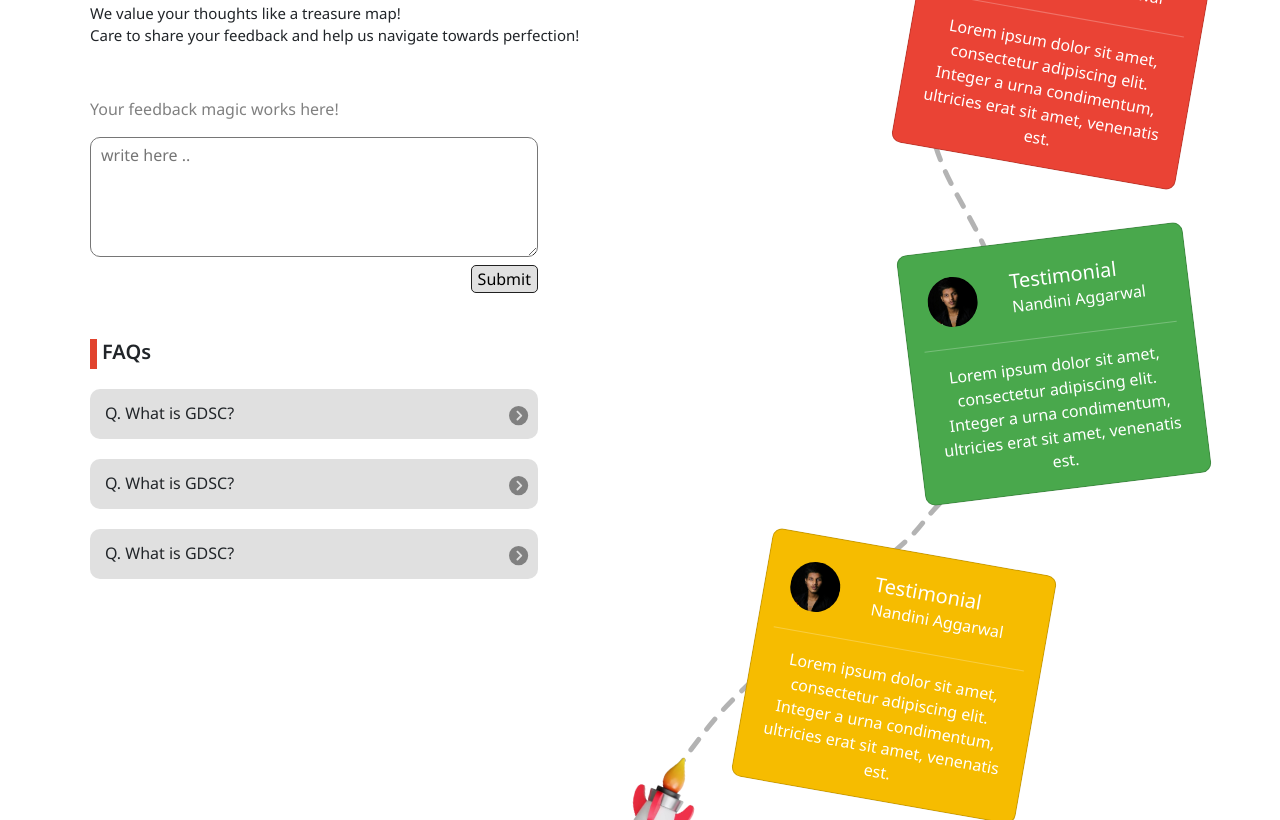
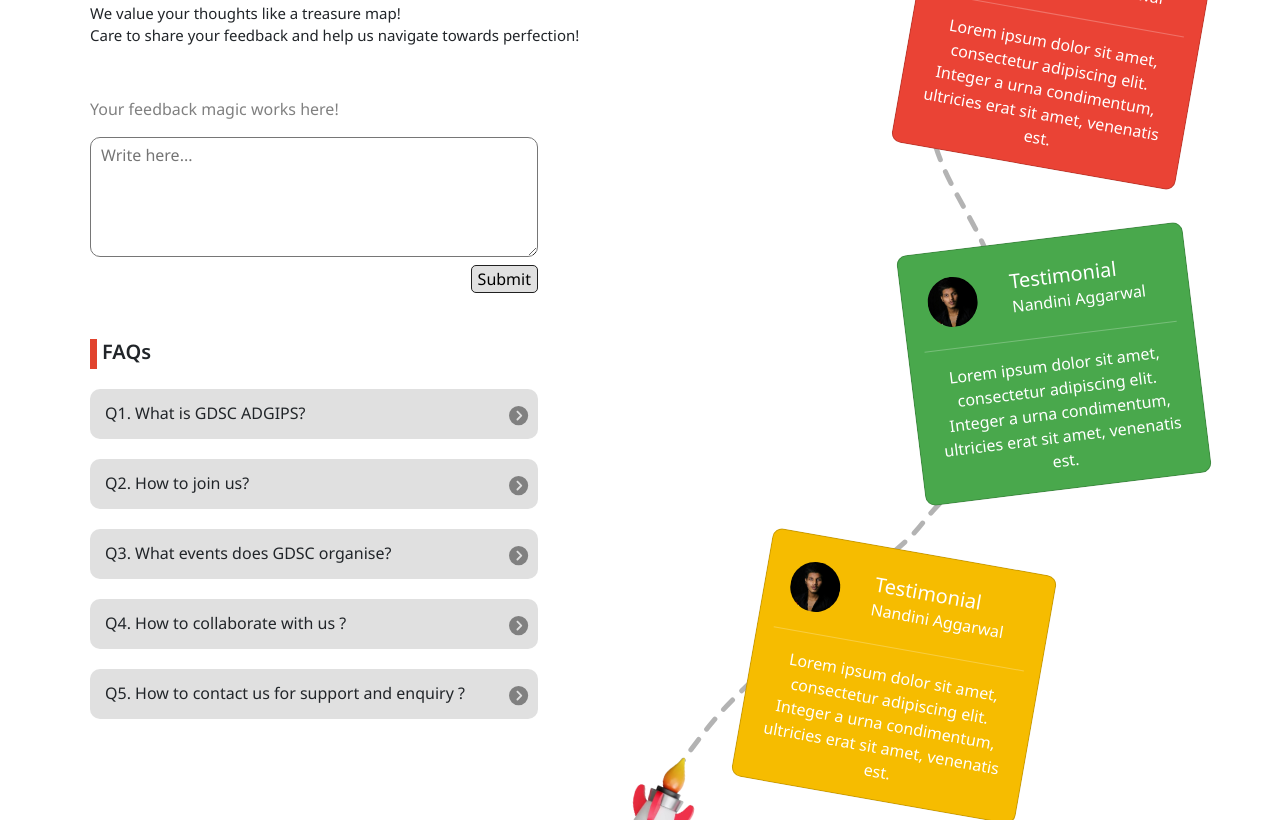
Before and after one commit to yashahuja31/gdsc-website, a React (Vite) app in the folder frontend/: page / in a window 1280 px wide. Shown: the part 1980-2800 px from the top of the page. Built offline with nearby package versions, Linux system fonts and the light colour scheme.

Commit message:
content updated

```diff
--- a/frontend/src/components/events/Events.css
+++ b/frontend/src/components/events/Events.css
@@ -13,7 +13,9 @@
     background-size: cover;
     min-height: 100vh;
 }
-
+.eventImage{
+    cursor: pointer;
+}
 .eventsTimeline .hsrFJz.horizontal {
     top: revert !important;
     bottom: 0 !important;
--- a/frontend/src/components/feedback/FeedBack.css
+++ b/frontend/src/components/feedback/FeedBack.css
@@ -52,7 +52,7 @@
 .rocketimg {
   height: 150px;
   position: absolute;
-  left: 50%;
+  left: 85%;
   transform: rotate(5deg);
 }
 .feedbackLineDashed {
@@ -145,6 +145,14 @@
 }
 
 .dropdown_three {
+  margin-top: 20px;
+}
+
+.dropdown_four {
+  margin-top: 20px;
+}
+
+.dropdown_five {
   margin-top: 20px;
 }
 
--- a/frontend/src/components/feedback/FeedBack.jsx
+++ b/frontend/src/components/feedback/FeedBack.jsx
@@ -42,6 +42,8 @@ export default function FeedBack() {
   const [isDropdownoneVisible, setIsDropdownoneVisible] = useState(false);
   const [isDropdowntwoVisible, setIsDropdowntwoVisible] = useState(false);
   const [isDropdownthreeVisible, setIsDropdownthreeVisible] = useState(false);
+  const [isDropdownfourVisible, setIsDropdownfourVisible] = useState(false);
+  const [isDropdownfiveVisible, setIsDropdownfiveVisible] = useState(false);
   const [feedback, setFeedback] = useState("");
 
   const handleDropdownClick = (dropdownNumber) => {
@@ -54,6 +56,12 @@ export default function FeedBack() {
         break;
       case 3:
         setIsDropdownthreeVisible(!isDropdownthreeVisible);
+        break;
+      case 4:
+        setIsDropdownfourVisible(!isDropdownfourVisible);
+        break;
+      case 5:
+        setIsDropdownfiveVisible(!isDropdownfiveVisible);
         break;
       default:
         break;
@@ -91,18 +99,17 @@ export default function FeedBack() {
     <div className="feedback-flex-container">
       <div className="feedbackcontainer">
         <p className="feedbackheading">
-          Blast us with your feedback rockets - we'll make it rain improvements!
+          Blast us with your feedback rockets - We'll make it rain improvements!
         </p>
         <p className="feedbacktext">
-        We value your thoughts like a treasure map!<br/> Care to share your feedback and help us navigate towards perfection!
-
+          We value your thoughts like a treasure map!<br/> Care to share your feedback and help us navigate towards perfection!
         </p>
         <p className="feedbackinputline">Your feedback magic works here!</p>
         <div className="feedbackdiv">
           <textarea
             aria-label="Default"
             aria-describedby="inputGroup-sizing-default"
-            placeholder="write here .."
+            placeholder="Write here..."
             className="feedbackform "
             value={feedback}
             onChange={(e) => setFeedback(e.target.value)}
@@ -117,6 +124,7 @@ export default function FeedBack() {
           <p className="faq">FAQs</p>
         </div>
         <div className="dropdowncontainer">
+          {/* start */}
           <div
             onClick={() => handleDropdownClick(1)}
             style={{
@@ -125,7 +133,7 @@ export default function FeedBack() {
             }}
             className="dropdown dropdown_one"
           >
-            Q. What is GDSC?
+            Q1. What is GDSC ADGIPS?
             <div className="drp_icon">
               {isDropdownoneVisible ? (
                 <FontAwesomeIcon className="ficon" icon={faCircleChevronDown} />
@@ -140,13 +148,11 @@ export default function FeedBack() {
           {isDropdownoneVisible && (
             <div className="drp_content">
               <p>
-                Lorem ipsum dolor sit amet, consectetur adipiscing elit. Integer
-                a urna condimentum, ultricies erat sit amet, venenatis est.
-                Suspendisse porta facilisis tincidunt. Nam condimentum tincidunt
-                nulla sed accumsan.
+                GDSC ADGIPS is a student-led community supported by Google that aims to bridge the gap between theory and practical application of technology.
               </p>
             </div>
           )}
+          {/* end */}
           <div
             onClick={() => handleDropdownClick(2)}
             style={{
@@ -155,7 +161,7 @@ export default function FeedBack() {
             }}
             className="dropdown dropdown_two"
           >
-            Q. What is GDSC?
+            Q2. How to join us?
             <div className="drp_icon">
               {isDropdowntwoVisible ? (
                 <FontAwesomeIcon className="ficon" icon={faCircleChevronDown} />
@@ -170,13 +176,11 @@ export default function FeedBack() {
           {isDropdowntwoVisible && (
             <div className="drp_content">
               <p>
-                Lorem ipsum dolor sit amet, consectetur adipiscing elit. Integer
-                a urna condimentum, ultricies erat sit amet, venenatis est.
-                Suspendisse porta facilisis tincidunt. Nam condimentum tincidunt
-                nulla sed accumsan.
+              To join GDSC, attend our events, workshops, and join our online platforms to stay updated.
               </p>
             </div>
           )}
+
           <div
             onClick={() => handleDropdownClick(3)}
             style={{
@@ -185,7 +189,7 @@ export default function FeedBack() {
             }}
             className="dropdown dropdown_three"
           >
-            Q. What is GDSC?
+            Q3. What events does GDSC organise?
             <div className="drp_icon">
               {isDropdownthreeVisible ? (
                 <FontAwesomeIcon className="ficon" icon={faCircleChevronDown} />
@@ -200,10 +204,62 @@ export default function FeedBack() {
           {isDropdownthreeVisible && (
             <div className="drp_content">
               <p>
-                Lorem ipsum dolor sit amet, consectetur adipiscing elit. Integer
-                a urna condimentum, ultricies erat sit amet, venenatis est.
-                Suspendisse porta facilisis tincidunt. Nam condimentum tincidunt
-                nulla sed accumsan.
+              GDSC hosts a variety of events, including workshops, hackathons, tech talks, and networking sessions. Stay tuned to our social media and website for event and community meet ups announcements.
+              </p>
+            </div>
+          )}
+
+          <div
+            onClick={() => handleDropdownClick(4)}
+            style={{
+              cursor: "pointer",
+              backgroundColor: isDropdownfourVisible ? "#c8c8c8" : "#e0e0e0",
+            }}
+            className="dropdown dropdown_four"
+          >
+            Q4. How to collaborate with us ?
+            <div className="drp_icon">
+              {isDropdownfourVisible ? (
+                <FontAwesomeIcon className="ficon" icon={faCircleChevronDown} />
+              ) : (
+                <FontAwesomeIcon
+                  className="ficon"
+                  icon={faCircleChevronRight}
+                />
+              )}
+            </div>
+          </div>
+          {isDropdownfourVisible && (
+            <div className="drp_content">
+              <p>
+              If you're interested in collaboration, reach out to the GDSC core team.
+              </p>
+            </div>
+          )}
+          <div
+            onClick={() => handleDropdownClick(5)}
+            style={{
+              cursor: "pointer",
+              backgroundColor: isDropdownfiveVisible ? "#c8c8c8" : "#e0e0e0",
+            }}
+            className="dropdown dropdown_five"
+          >
+            Q5. How to contact us for support and enquiry ?
+            <div className="drp_icon">
+              {isDropdownfiveVisible ? (
+                <FontAwesomeIcon className="ficon" icon={faCircleChevronDown} />
+              ) : (
+                <FontAwesomeIcon
+                  className="ficon"
+                  icon={faCircleChevronRight}
+                />
+              )}
+            </div>
+          </div>
+          {isDropdownfiveVisible && (
+            <div className="drp_content">
+              <p>
+                Reach out to us through our contact form on the website, or connect with us on social media. We're here to help with any questions you may have.
               </p>
             </div>
           )}
--- a/frontend/src/components/header/Header.jsx
+++ b/frontend/src/components/header/Header.jsx
@@ -35,8 +35,8 @@ export default function Header() {
           <a  onClick={toggleNav} className="links">Join Community</a>
         </div>
         <div>
-          <a className="nav-bt1">Contact Us</a>
-          <a className="nav-bt2">Join Community</a>
+          <Link to="https://linktr.ee/gdsc.adgips" className="nav-bt1" target="_blank">Contact Us</Link>
+          <Link to="https://gdsc.community.dev/dr-akhilesh-das-gupta-institute-of-professional-studies-new-delhi-india/" className="nav-bt2" target="_blank">Join Community</Link>
         </div>
         <a onClick={toggleNav} className="bars">
           <FontAwesomeIcon size="2xl" icon={faBars} />
--- a/frontend/src/components/hero/Hero.jsx
+++ b/frontend/src/components/hero/Hero.jsx
@@ -57,7 +57,7 @@ export default function Hero() {
           </div>
           <div className="hero-para">
             <p>
-              Through GSDC-ADGITM we, Developers and Designers want to foster a
+              Through GSDC-ADGIPS We, developers and designers want to foster a
               healthy development culture. Developer Student Clubs is a program
               that will help students to learn mobile and web development,
               design thinking and leadership skills.
```
